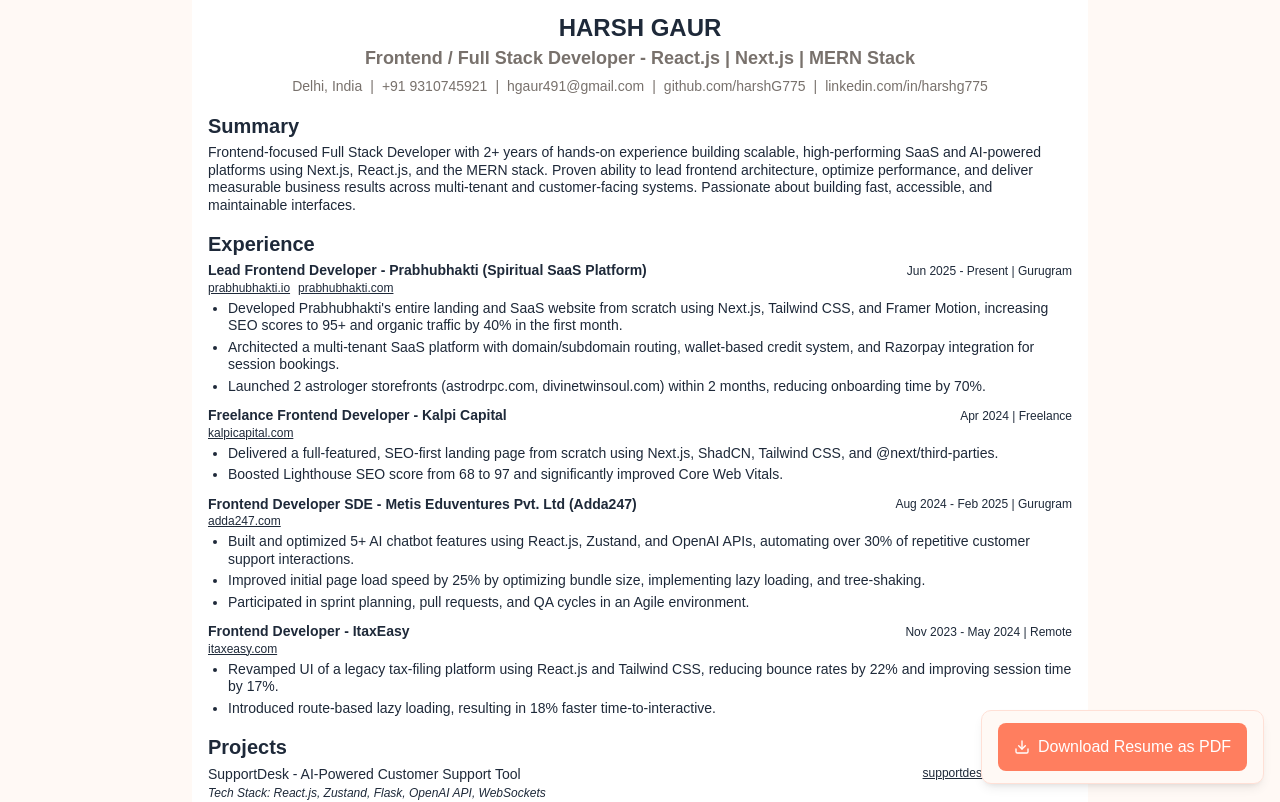
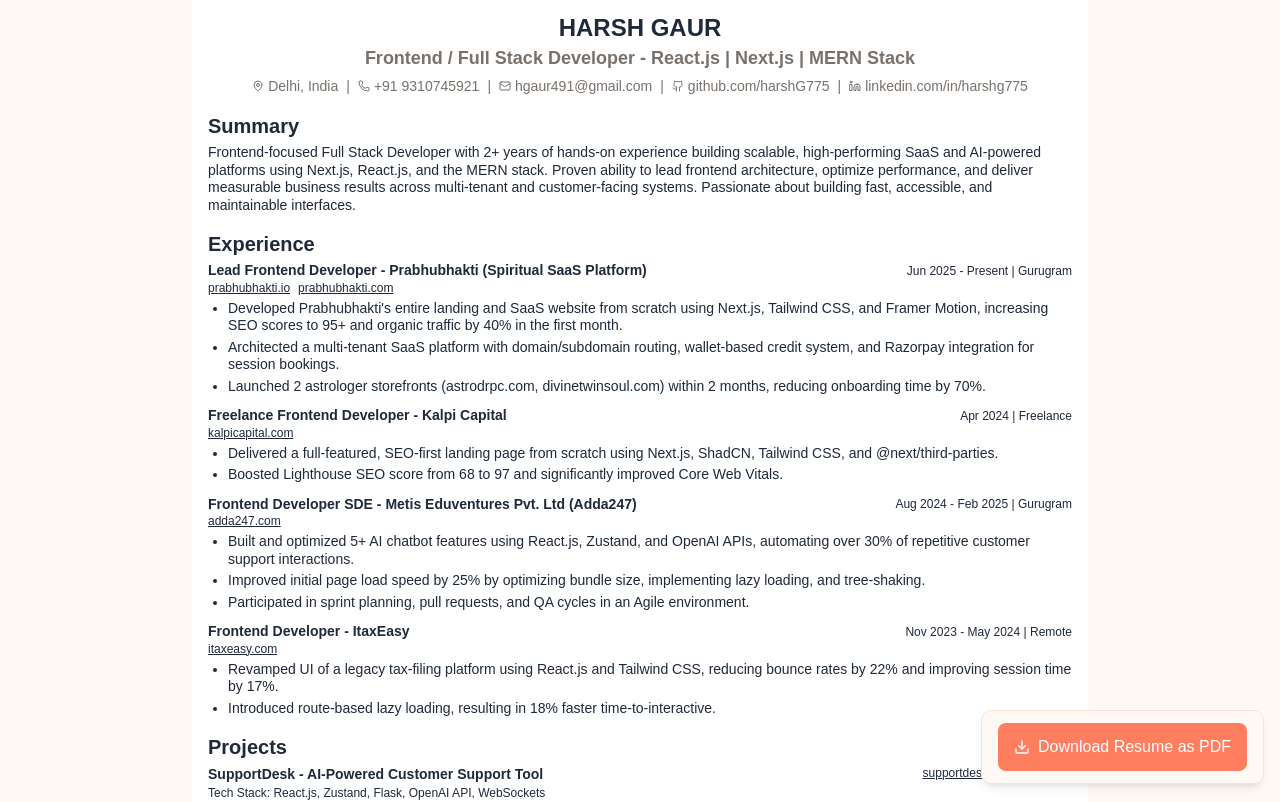
Before and after one commit to harshG775/me, a Next.js app: page /resume in a window 1280 px wide. Shown: the top 802 px of the page. Built offline with nearby package versions, Linux system fonts and the light colour scheme.

Commit message:
feat :final fix

```diff
--- a/src/app/resume/page.tsx
+++ b/src/app/resume/page.tsx
@@ -1,5 +1,6 @@
 import { Metadata } from "next";
 import DownloadButton from "./_components/download-button";
+import { Mail, Phone, MapPin, Github, Linkedin } from "lucide-react";
 
 export const resumeData = {
     metadata: {
@@ -166,17 +167,24 @@
                     <h1 className="text-2xl font-bold leading-none uppercase">{name}</h1>
                     <p className="text-lg font-semibold text-muted-foreground">{title}</p>
 
-                    <div className="flex justify-center gap-2 text-sm text-muted-foreground">
-                        <span>{contact.location}</span>
+                    <div className="flex justify-center flex-wrap gap-2 print:gap-1 text-sm text-muted-foreground">
+                        <span className="flex items-center gap-1">
+                            <MapPin size={12} className="print:hidden" />
+                            {contact.location}
+                        </span>
                         <span>|</span>
-                        <span>{contact.phone}</span>
+                        <span className="flex items-center gap-1">
+                            <Phone size={12} className="print:hidden" />
+                            {contact.phone}
+                        </span>
                         <span>|</span>
                         <a
-                            href={`https://mailto:${contact.email}`}
+                            href={`mailto:${contact.email}`}
                             target="_blank"
                             rel="noopener noreferrer"
-                            className="hover:underline"
+                            className="hover:underline flex items-center gap-1"
                         >
+                            <Mail size={12} className="print:hidden" />
                             {contact.email}
                         </a>
                         <span>|</span>
@@ -184,18 +192,20 @@
                             href={`https://${contact.github}`}
                             target="_blank"
                             rel="noopener noreferrer"
-                            className="hover:underline"
+                            className="hover:underline flex items-center gap-1"
                         >
-                            {contact.github}
+                            <Github size={12} className="print:hidden" />
+                            {contact.github.replace(/^https?:\/\//, "")}
                         </a>
                         <span>|</span>
                         <a
                             href={`https://${contact.linkedin}`}
                             target="_blank"
                             rel="noopener noreferrer"
-                            className="hover:underline"
+                            className="hover:underline flex items-center gap-1"
                         >
-                            {contact.linkedin}
+                            <Linkedin size={12} className="print:hidden" />
+                            {contact.linkedin.replace(/^https?:\/\//, "")}
                         </a>
                     </div>
                 </header>
@@ -248,7 +258,7 @@
                     {projects.map((project, index) => (
                         <article key={index} className="break-inside-avoid mb-2">
                             <div className="flex items-center justify-between">
-                                <h3 className="font-medium">{project.name}</h3>
+                                <h3 className="font-semibold">{project.name}</h3>
                                 <div>
                                     {project.links && (
                                         <div className="text-xs mb-1">
@@ -267,7 +277,7 @@
                                     )}
                                 </div>
                             </div>
-                            <p className="text-xs italic mb-1">Tech Stack: {project.stack}</p>
+                            <p className="text-xs mb-1">Tech Stack: {project.stack}</p>
 
                             <ul className="list-disc ml-5 space-y-1">
                                 {project.points.slice(0, 2).map((point, i) => (
```
